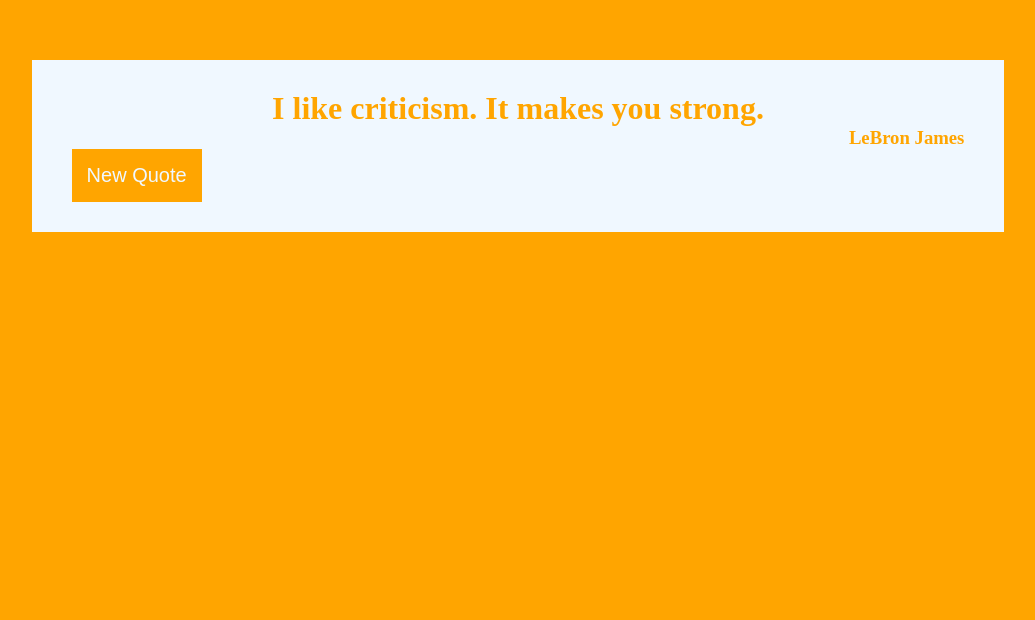
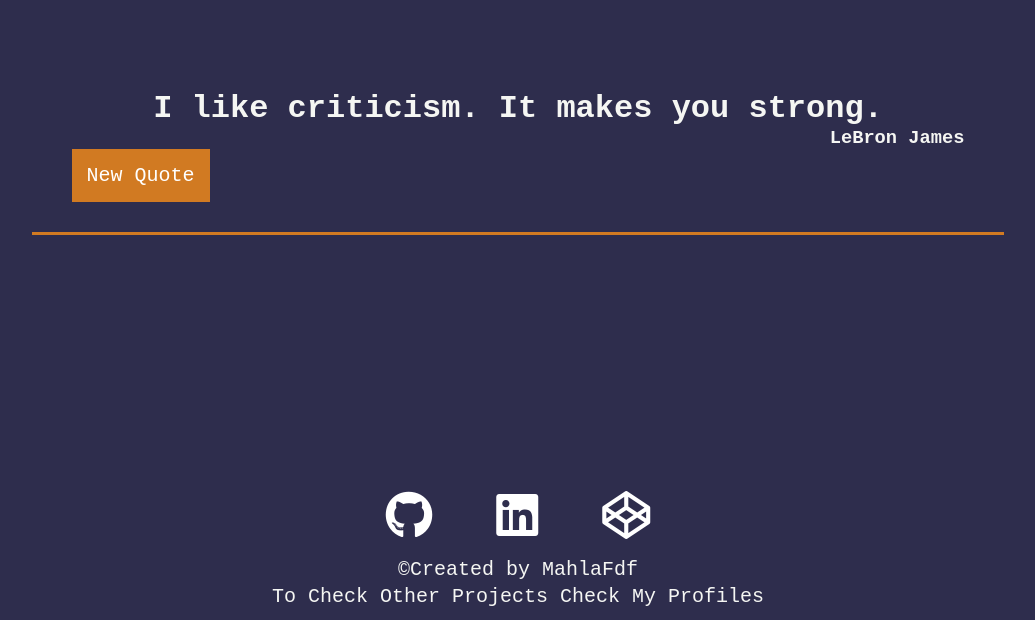
Before and after one commit to mahlafdf/Browser-Homework, a plain HTML site: page project/index.html in a window 1280 px wide. Shown: the part 180-800 px from the top of the page, without its empty margins (122-1157 px from the left). Drawn offline with Linux system fonts and the light colour scheme.

Commit message:
edit style

```diff
--- a/project/index.html
+++ b/project/index.html
@@ -6,6 +6,7 @@
     <meta name="viewport" content="width=device-width, initial-scale=1.0">
     <title>Quote Generator</title>
     <link rel="stylesheet" href="style.css">
+    <script src="https://kit.fontawesome.com/45d6c1db0a.js" crossorigin="anonymous"></script>
 </head>
 <body>
     <div class="main-container">
@@ -15,5 +16,24 @@
             <button id="main-btn">New Quote</button>
         </div>
     </div>
+    <footer>
+        <!--footer social-->
+        <section class="ft-social">
+            <ul class="ft-social-list">
+                <li><a  href="https://github.com/mahlafdf"><i class="fab fa-github fa-3x"></i></a></li>
+                <li><a  href="https://www.linkedin.com/in/mahla-fadaei-765569176/"><i class="fab fa-linkedin fa-3x"></i></a></li>
+                <li><a  href="https://codepen.io/Mahlafdf"><i class="fab fa-codepen fa-3x"></i></a></li>
+            </ul>
+        </section>
+        <!--
+            main footer
+        -->
+        <section class="ft-main">
+            <ul>
+                <li><small>&copy;Created by MahlaFdf</small></li>
+                <li><small>To Check Other Projects Check My Profiles</small></li>
+            </ul>
+        </section>
+    </footer>
     <script src="index.js"></script>
 </html>
--- a/project/style.css
+++ b/project/style.css
@@ -2,10 +2,13 @@
     margin: 0;
     padding: 0;
     box-sizing: border-box;
+font-family: 'Roboto Mono', monospace;
 }
+@import url('https://fonts.googleapis.com/css2?family=Roboto+Mono:wght@100;300&family=Roboto:wght@300;400&display=swap');
+
 
 body{
-    background-color: orange;
+    background-color:#2E2D4D;
 
 }
 
@@ -15,7 +18,7 @@ body{
     justify-content: center;  flex made the btn change */
     margin: 30vh 12vw ;
     padding: 10px 20px;
-    background-color: aliceblue;
+    border-bottom: solid #D17A22 ;
 }
 
 .child-container{
@@ -23,17 +26,48 @@ body{
 }
 
 h1{
-    color: orange;
+    color: #F5F6F3;
     text-align:center ;
 }
 h3{
-    color: orange;
+    color: #F5F6F3;
     text-align: right ;
 }
 button{
     font-size: 20px;
-    background-color: orange;
-    color: aliceblue;
+    background-color: #D17A22;
+    color: white;
     border:  none;
     padding: 15px;
 }
+
+
+footer{
+    background-color: #2E2D4D;
+    color:#F5F6F3;
+}
+
+.ft-social-list{
+    height: 10vh;
+    display: flex;
+    justify-content: center;
+    align-items: center;
+    list-style: none;
+}
+.ft-social-list li{
+    padding: 2rem;
+}
+
+.fab{
+    color: white;
+}
+
+.ft-main li{
+    text-align: center;
+    font-size: 1.5rem;
+    list-style:none;
+}
+
+button:hover{
+    background-color: #7B4714;
+}
```
